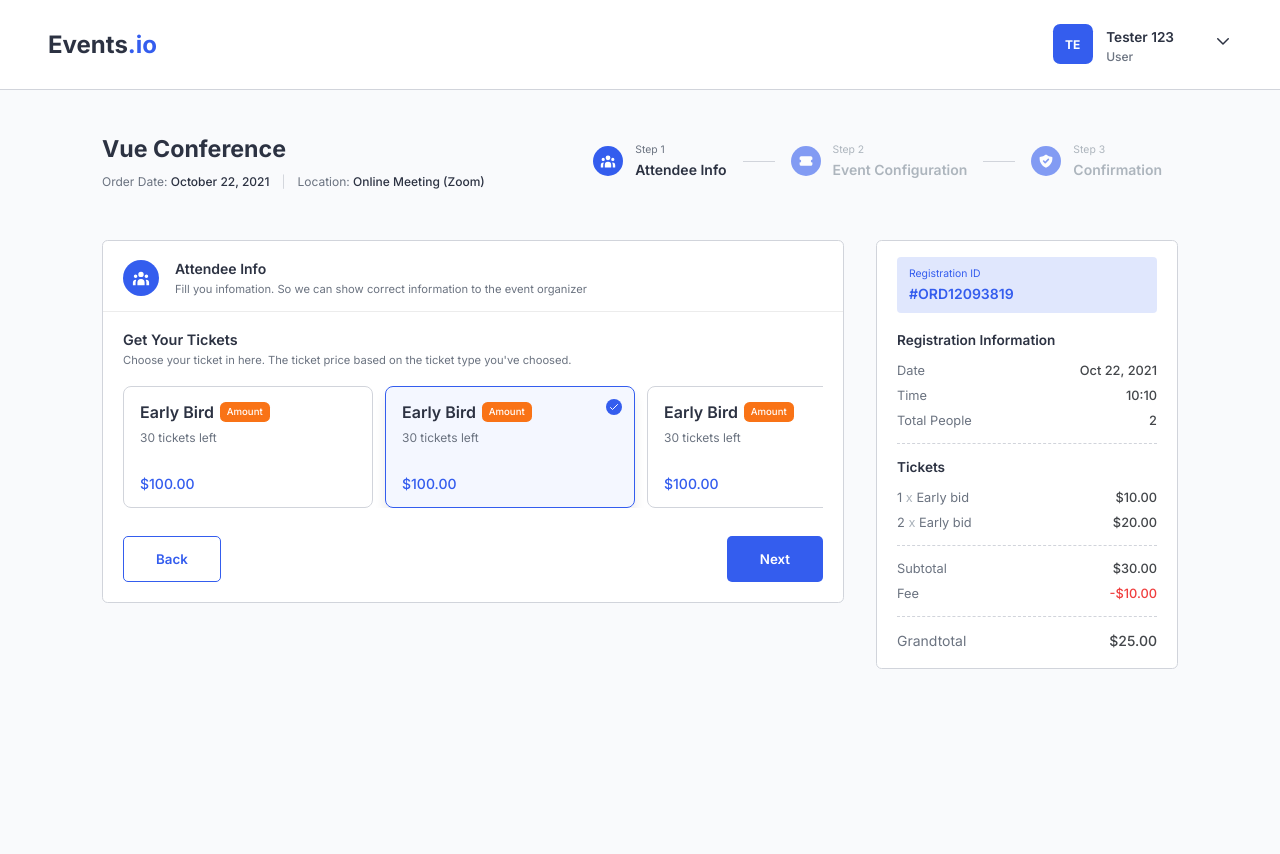
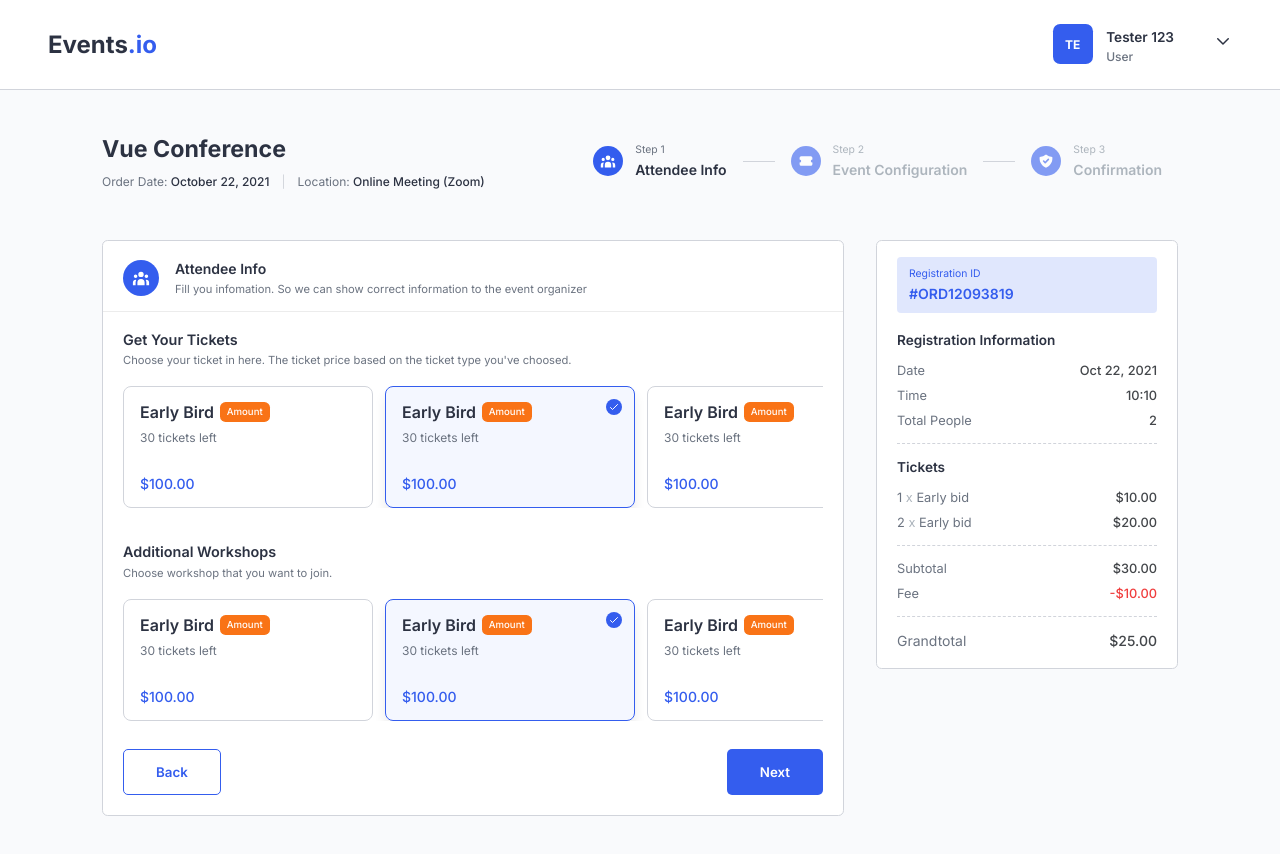
Before and after one commit to Erik3010/events.io, a React (Create React App) app: page /registration in a window 1280 px wide. Shown: the top 854 px of the page. Built offline with nearby package versions, Linux system fonts and the light colour scheme.

Commit message:
feat: add ticket

```diff
--- a/src/components/Registration/RegistrationConfiguration/RegistrationConfiguration.js
+++ b/src/components/Registration/RegistrationConfiguration/RegistrationConfiguration.js
@@ -25,6 +25,21 @@ function RegistrationConfiguration() {
           </div>
         </div>
       </div>
+      <div className={styles["registration-section"]}>
+        <div className={styles["registration-section-title"]}>
+          <h1>Additional Workshops</h1>
+          <p>Choose workshop that you want to join.</p>
+        </div>
+        <div className={styles["registration-section-content"]}>
+          <div className={styles["registration-ticket-container"]}>
+            {Array(10)
+              .fill("")
+              .map((_, index) => (
+                <RegistrationTicket isActive={index === 1} />
+              ))}
+          </div>
+        </div>
+      </div>
     </div>
   );
 }
```
